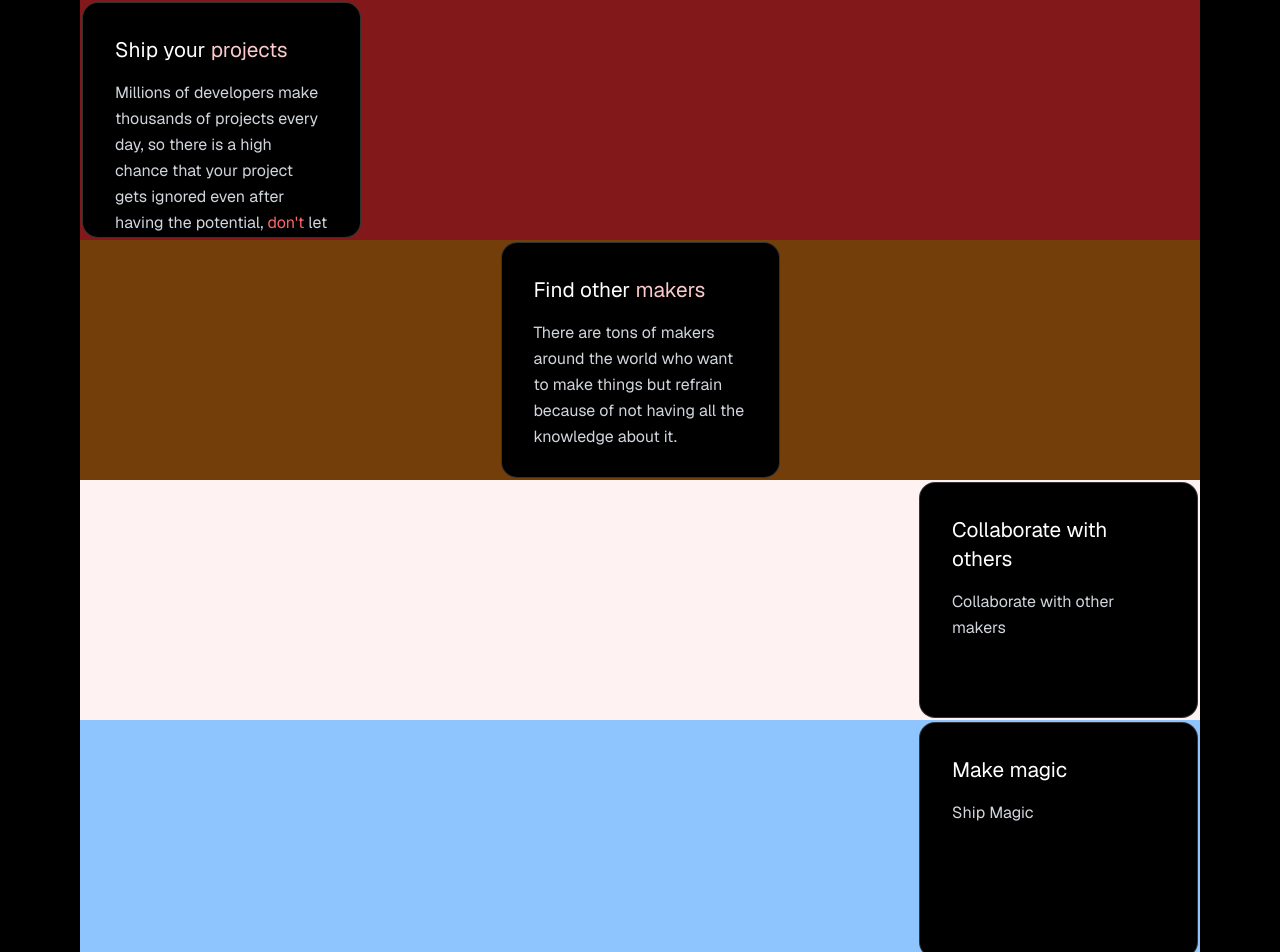
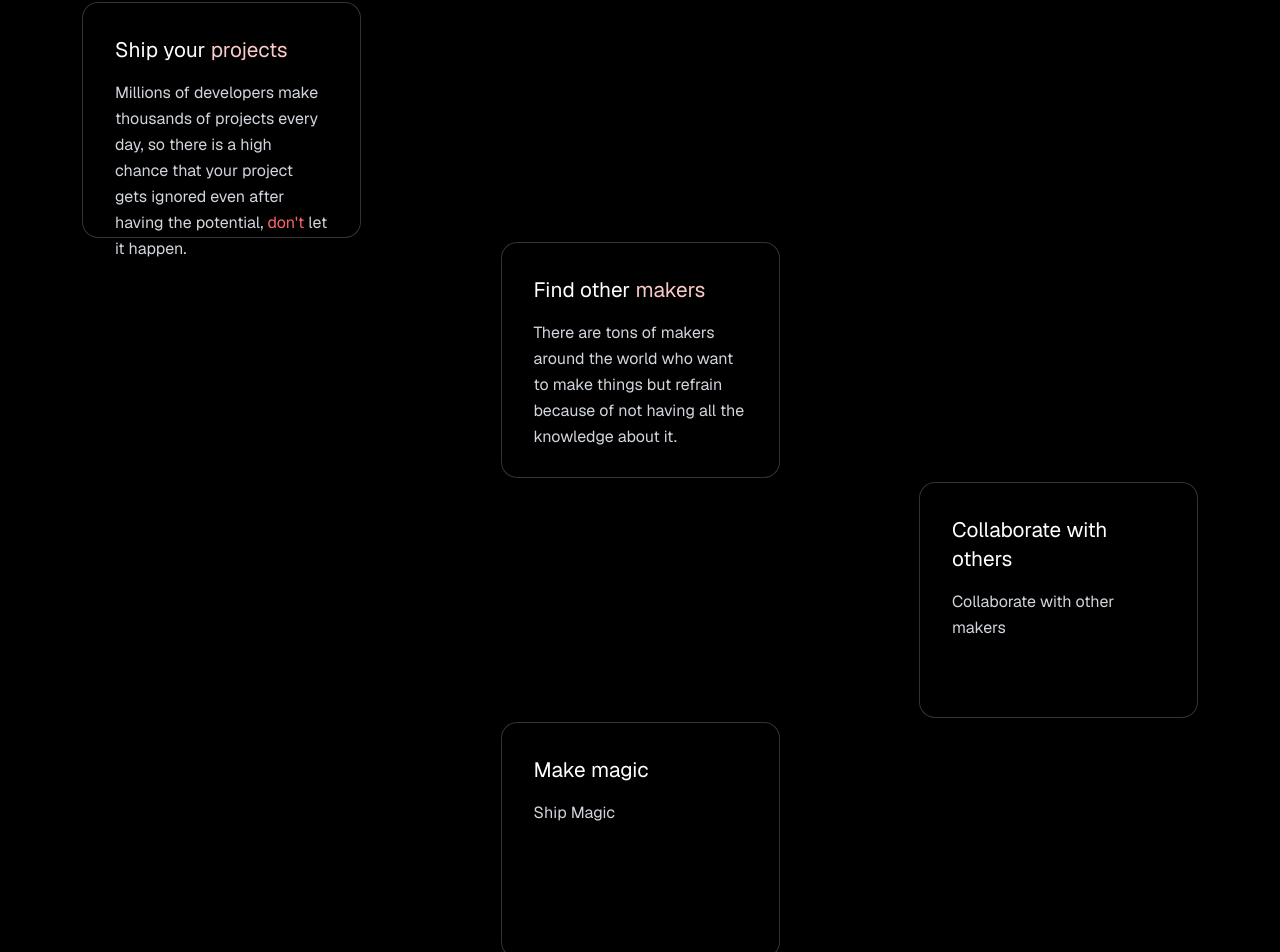
Before and after one commit to Cohortize/site, a React (Vite) app: page / in a window 1280 px wide. Shown: the part 864-1816 px from the top of the page. Built offline with nearby package versions, Linux system fonts and the light colour scheme.

Commit message:
finally done with correct positioning of the boxes on different screens.

```diff
--- a/src/components/homepage/path.tsx
+++ b/src/components/homepage/path.tsx
@@ -311,7 +311,7 @@ const Path = () => {
     return (
 <div className="min-h-screen w-full bg-black flex items-center px-4 sm:px-8 lg:px-16 xl:px-20 py-8 sm:py-16">
       <div className="w-screen mx-auto flex flex-col lg:flex-col gap-8 sm:gap-12 md:gap-8 lg:gap-0 xl:gap-0 justify-center items-center">
-    <div id="first-section" className="bg-red-900 flex flex-row transition-all duration-500 ease-out w-full h-48 sm:h-56 md:h-48 lg:h-60 p-0.5 justify-start">
+        <div id="first-section" className="flex flex-row transition-all duration-500 ease-out w-full h-48 sm:h-56 md:h-48 lg:h-60 p-0.5 justify-start">
           <div className="bg-black rounded-2xl w-44 xs:w-48 sm:w-56 md:w-60 lg:w-1/4 xl:w-1/4 aspect-square lg:aspect-auto border border-white/20 p-2 xs:p-3 sm:p-4 md:p-5 lg:p-8 flex flex-col justify-start lg:mx-0">
             <h3 className="text-white text-sm sm:text-base md:text-lg lg:text-xl xl:text-[1.3rem] font-medium mb-2 sm:mb-3 md:mb-4">
               Ship your <span className="text-[#fbcaca]">projects</span>
@@ -322,7 +322,7 @@ const Path = () => {
           </div>
         </div>
 
-    <div className="bg-yellow-900 h-48 sm:h-56 md:h-48 lg:h-60 w-full flex justify-end lg:justify-center p-0.5 sm:p-0.5 md:p-0.5 lg:p-0.5 relative">
+        <div className="h-48 sm:h-56 md:h-48 lg:h-60 w-full flex justify-end lg:justify-center p-0.5 sm:p-0.5 md:p-0.5 lg:p-0.5 relative">
           <div className="border border-white/20 rounded-2xl w-44 xs:w-48 sm:w-56 md:w-60 lg:w-1/4 xl:w-1/4 aspect-square lg:aspect-auto p-2 xs:p-3 sm:p-4 md:p-5 lg:p-8 flex flex-col justify-start bg-black">
             <h3 className="text-white text-sm sm:text-base md:text-lg lg:text-xl xl:text-[1.3rem] font-medium mb-2 sm:mb-3 md:mb-4">
               Find other <span className="text-[#fbcaca]">makers</span>
@@ -333,7 +333,7 @@ const Path = () => {
           </div>
         </div>
 
-    <div id="second-section" className="bg-red-50 h-48 sm:h-56 md:h-48 lg:h-60 w-full flex justify-start lg:justify-end md:justify-center p-0.5 sm:p-0.5 md:p-0.5 lg:p-0.5 relative">
+        <div id="second-section" className="h-48 sm:h-56 md:h-48 lg:h-60 w-full flex justify-start lg:justify-end md:justify-center p-0.5 sm:p-0.5 md:p-0.5 lg:p-0.5 relative">
           <div className="border border-white/20 rounded-2xl w-44 xs:w-48 sm:w-56 md:w-60 lg:w-1/4 xl:w-1/4 aspect-square lg:aspect-auto p-2 xs:p-3 sm:p-4 md:p-5 lg:p-8 flex flex-col justify-start bg-black lg:mx-0">
             <h3 className="text-white text-sm sm:text-base md:text-lg lg:text-xl xl:text-[1.3rem] font-medium mb-2 sm:mb-3 md:mb-4">
               Collaborate with others
@@ -344,7 +344,7 @@ const Path = () => {
           </div>
         </div>
 
-    <div id="third-section" className="bg-blue-300 h-48 sm:h-56 md:h-48 lg:h-60 w-full flex justify-end p-0.5 sm:p-0.5 md:p-0.5 lg:p-0.5 relative">
+        <div id="third-section" className="h-48 sm:h-56 md:h-48 lg:h-60 w-full flex justify-end md:justify-start lg:justify-center p-0.5 sm:p-0.5 md:p-0.5 lg:p-0.5 relative">
           <div className="border border-white/20 rounded-2xl w-44 xs:w-48 sm:w-56 md:w-60 lg:w-1/4 xl:w-1/4 aspect-square lg:aspect-auto p-2 xs:p-3 sm:p-4 md:p-5 lg:p-8 flex flex-col justify-start bg-black">
             <h3 className="text-white text-sm sm:text-base md:text-lg lg:text-xl xl:text-[1.3rem] font-medium mb-2 sm:mb-3 md:mb-4">
               Make magic
```
Lines whose indentation alone changed are shown as unchanged.
